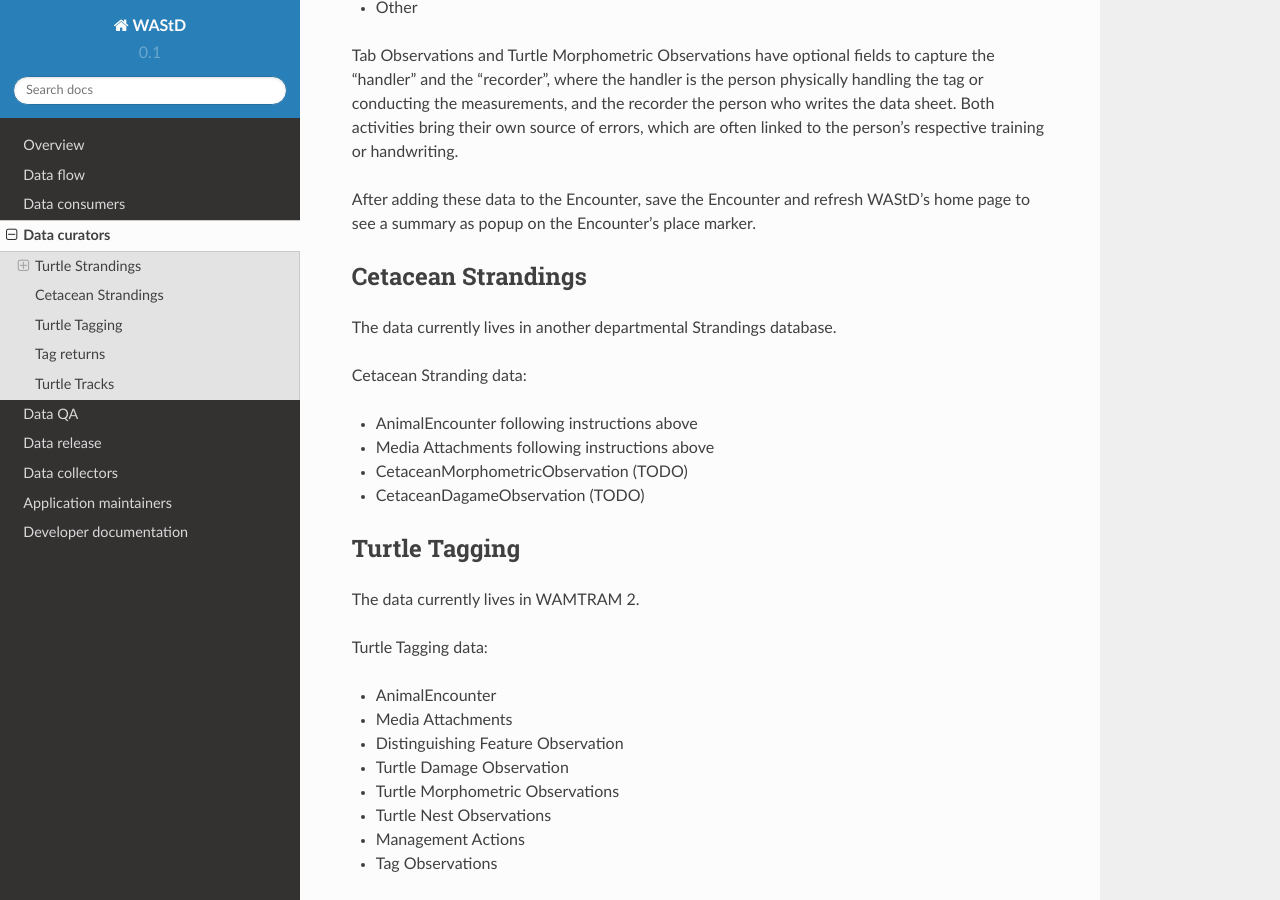
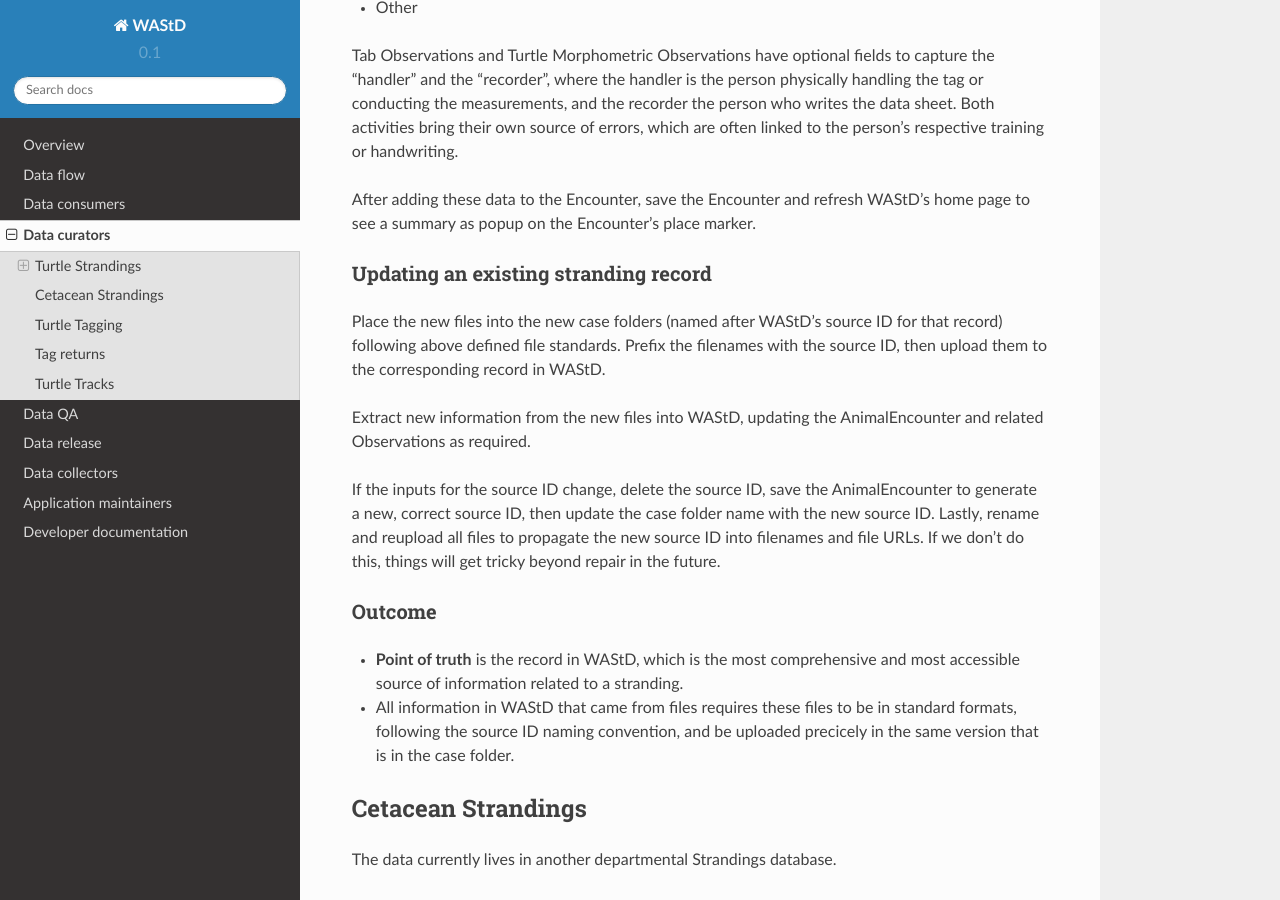
Before and after one commit to dbca-wa/wastd, a Sphinx documentation site: the page built from docs/data_curators.rst, in a window 1280 px wide and 900 px high, scrolled down 3479 px. Built offline with Sphinx 7.4.7 and the Read the Docs theme 2.0.0, drawn with Linux system fonts in a browser that asks for light colours.

Commit message:
updated stranding data upload docs

```diff
--- a/docs/data_curators.rst
+++ b/docs/data_curators.rst
@@ -165,6 +165,29 @@ errors, which are often linked to the person's respective training or handwritin
 After adding these data to the Encounter, save the Encounter and refresh WAStD's
 home page to see a summary as popup on the Encounter's place marker.
 
+Updating an existing stranding record
+-------------------------------------
+Place the new files into the new case folders (named after WAStD's source ID for
+that record) following above defined file standards. Prefix the filenames with
+the source ID, then upload them to the corresponding record in WAStD.
+
+Extract new information from the new files into WAStD, updating the AnimalEncounter
+and related Observations as required.
+
+If the inputs for the source ID change, delete the source ID, save the AnimalEncounter
+to generate a new, correct source ID, then update the case folder name with
+the new source ID. Lastly, rename and reupload all files to propagate the new source ID
+into filenames and file URLs. If we don't do this, things will get tricky beyond
+repair in the future.
+
+Outcome
+-------
+* **Point of truth** is the record in WAStD, which is the most comprehensive and most
+  accessible source of information related to a stranding.
+* All information in WAStD that came from files requires these files to be
+  in standard formats, following the source ID naming convention, and be uploaded
+  precicely in the same version that is in the case folder.
+
 
 Cetacean Strandings
 ===================
```
